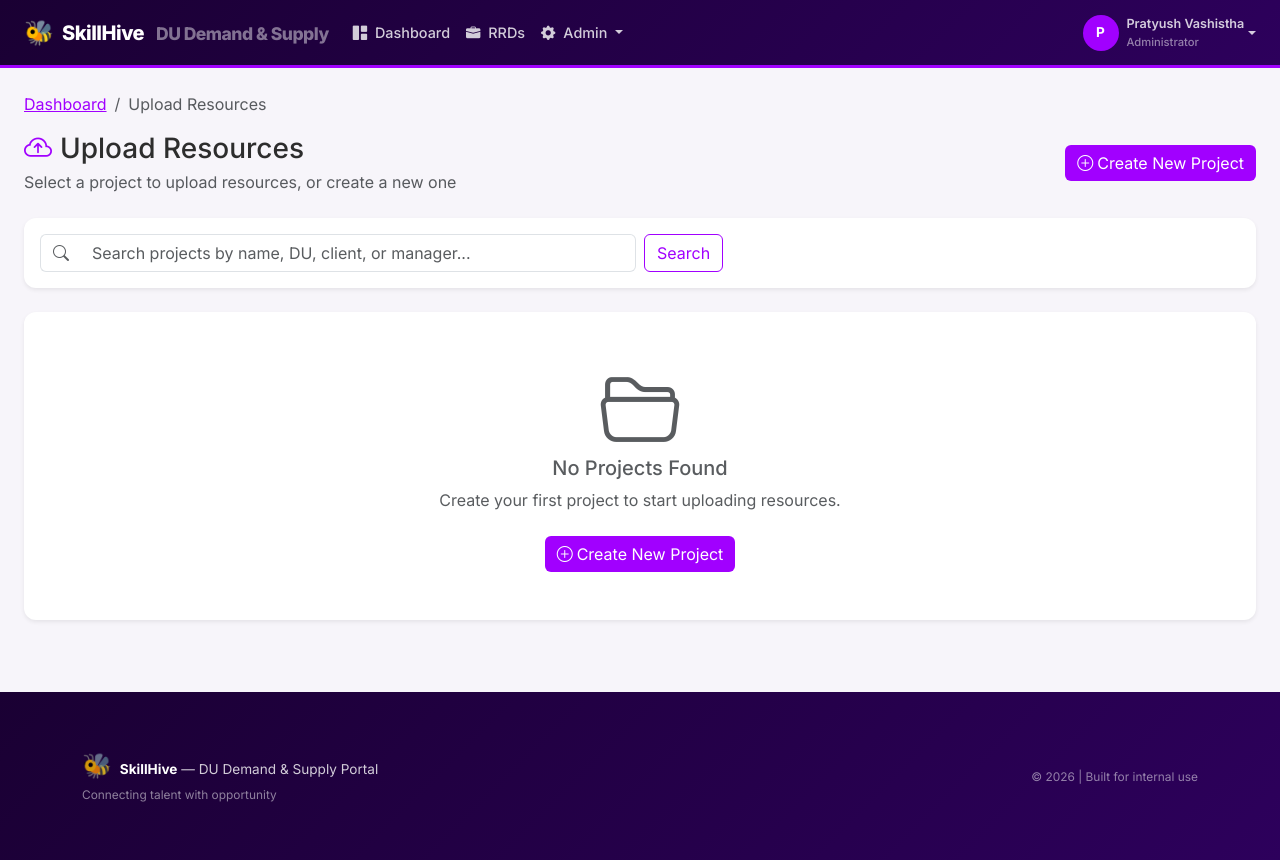
After one commit to VashisthaP/du-skill-tracker, a Flask app: page /resources/ in a window 1280 px wide. The commit adds this page. Run offline with Flask 3, Linux system fonts and the light colour scheme; a user stored in the database is signed in; data that the repository does not hold is empty; some libraries are stand-ins or nearby versions.

Commit message:
v1.4: Add Project creation workflow for resource uploads
- Add du_name, client_name, manager_name fields to Demand model
- Create ProjectForm for simplified project creation
- Add /resources/ route for project selection page
- Add /resources/create-project route for new project creation
- Create select_project.html and create_project.html templates
- Update dashboard: rename 'Upload Resources (via RRD)' to 'Upload Resources'
- Update dashboard link to point to new project selection page
- Add migration 005 for new project fields
- Run migration on production database

```diff
--- a/app/models.py
+++ b/app/models.py
@@ -183,7 +183,7 @@ class Skill(db.Model):
 
 
 # =====================================================
-# DEMAND MODEL
+# DEMAND MODEL (Project/RRD)
 # =====================================================
 class Demand(db.Model):
     """
@@ -199,6 +199,9 @@ class Demand(db.Model):
     project_name = db.Column(db.String(255), nullable=False)
     project_code = db.Column(db.String(50), nullable=True)
     rrd = db.Column(db.String(255), nullable=False)
+    du_name = db.Column(db.String(255), nullable=True)  # DU Name
+    client_name = db.Column(db.String(255), nullable=True)  # Client Name
+    manager_name = db.Column(db.String(255), nullable=True)  # Manager Name
 
     # ---------- Requirement Details ----------
     # Career Level: Accenture career levels 8 (Sr. Manager) to 12 (Associate)
--- a/app/routes/resources.py
+++ b/app/routes/resources.py
@@ -18,7 +18,7 @@ from openpyxl.styles import Font, PatternFill
 
 from app import db
 from app.models import Demand, Resource
-from app.forms import ResourceUploadForm, ResourceEvaluationForm
+from app.forms import ResourceUploadForm, ResourceEvaluationForm, ProjectForm
 from app.utils.decorators import pmo_required
 
 resources_bp = Blueprint('resources', __name__, template_folder='templates')
@@ -72,6 +72,88 @@ def _match_header(header_text):
         if key in normalized or normalized in key:
             return field
     return None
+
+
+# =====================================================
+# SELECT PROJECT (PMO only) - Landing page for Upload Resources
+# =====================================================
+@resources_bp.route('/')
+@login_required
+@pmo_required
+def select_project():
+    """
+    Display list of projects for PMO to select before uploading resources.
+    Shows all projects with option to create a new one.
+    """
+    page = request.args.get('page', 1, type=int)
+    per_page = 10
+
+    # Get all projects (demands), newest first
+    query = Demand.query.order_by(Demand.created_at.desc())
+
+    # Search filter
+    search = request.args.get('search', '').strip()
+    if search:
+        search_pattern = f'%{search}%'
+        query = query.filter(
+            db.or_(
+                Demand.project_name.ilike(search_pattern),
+                Demand.du_name.ilike(search_pattern),
+                Demand.client_name.ilike(search_pattern),
+                Demand.manager_name.ilike(search_pattern),
+            )
+        )
+
+    projects = query.paginate(page=page, per_page=per_page, error_out=False)
+
+    return render_template('resources/select_project.html',
+                           projects=projects,
+                           search=search)
+
+
+# =====================================================
+# CREATE PROJECT (PMO only)
+# =====================================================
+@resources_bp.route('/create-project', methods=['GET', 'POST'])
+@login_required
+@pmo_required
+def create_project():
+    """
+    Create a new project with simplified fields.
+    After creation, redirect to upload resources for this project.
+    """
+    form = ProjectForm()
+
+    if form.validate_on_submit():
+        try:
+            # Create demand/project with simplified fields
+            project = Demand(
+                project_name=form.project_name.data,
+                du_name=form.du_name.data,
+                client_name=form.client_name.data,
+                manager_name=form.manager_name.data,
+                description=form.description.data,
+                # Set defaults for required fields
+                rrd=form.project_name.data,  # Use project name as RRD
+                career_level='11',  # Default to SSE
+                num_positions=1,
+                priority='medium',
+                status='open',
+                created_by=current_user.id,
+            )
+
+            db.session.add(project)
+            db.session.commit()
+
+            flash(f'Project "{project.project_name}" created successfully! Now upload resources.', 'success')
+            return redirect(url_for('resources.upload', demand_id=project.id))
+
+        except Exception as e:
+            db.session.rollback()
+            current_app.logger.error(f"Error creating project: {e}")
+            flash('An error occurred while creating the project. Please try again.', 'danger')
+
+    return render_template('resources/create_project.html', form=form)
 
 
 # =====================================================
--- a/app/templates/dashboard.html
+++ b/app/templates/dashboard.html
@@ -117,8 +117,8 @@
                         </a>
 
                         {% if current_user.is_pmo %}
-                        <a href="{{ url_for('demands.list_demands') }}" class="btn btn-outline-purple btn-sm text-start">
-                            <i class="bi bi-cloud-arrow-up me-2"></i>Upload Resources (via RRD)
+                        <a href="{{ url_for('resources.select_project') }}" class="btn btn-outline-purple btn-sm text-start">
+                            <i class="bi bi-cloud-arrow-up me-2"></i>Upload Resources
                         </a>
                         <a href="{{ url_for('demands.export_excel') }}" class="btn btn-outline-success btn-sm text-start">
                             <i class="bi bi-file-earmark-excel me-2"></i>Export RRDs
--- /dev/null
+++ b/app/templates/resources/select_project.html
@@ -0,0 +1,168 @@
+{% extends "base.html" %}
+{% block title %}Select Project — Upload Resources{% endblock %}
+
+{% block content %}
+<div class="container-fluid px-4 py-4">
+    <!-- Breadcrumb -->
+    <nav aria-label="breadcrumb">
+        <ol class="breadcrumb">
+            <li class="breadcrumb-item"><a href="{{ url_for('main.dashboard') }}">Dashboard</a></li>
+            <li class="breadcrumb-item active">Upload Resources</li>
+        </ol>
+    </nav>
+
+    <!-- Header -->
+    <div class="d-flex justify-content-between align-items-center mb-4">
+        <div>
+            <h3 class="mb-1">
+                <i class="bi bi-cloud-arrow-up text-purple me-2"></i>Upload Resources
+            </h3>
+            <p class="text-muted mb-0">Select a project to upload resources, or create a new one</p>
+        </div>
+        <a href="{{ url_for('resources.create_project') }}" class="btn btn-purple">
+            <i class="bi bi-plus-circle me-1"></i>Create New Project
+        </a>
+    </div>
+
+    <!-- Search -->
+    <div class="card border-0 shadow-sm mb-4">
+        <div class="card-body py-3">
+            <form method="GET" class="row g-2 align-items-center">
+                <div class="col-md-6">
+                    <div class="input-group">
+                        <span class="input-group-text bg-white border-end-0">
+                            <i class="bi bi-search text-muted"></i>
+                        </span>
+                        <input type="text" name="search" class="form-control border-start-0"
+                               placeholder="Search projects by name, DU, client, or manager..."
+                               value="{{ search }}">
+                    </div>
+                </div>
+                <div class="col-auto">
+                    <button type="submit" class="btn btn-outline-purple">Search</button>
+                </div>
+                {% if search %}
+                <div class="col-auto">
+                    <a href="{{ url_for('resources.select_project') }}" class="btn btn-outline-secondary">Clear</a>
+                </div>
+                {% endif %}
+            </form>
+        </div>
+    </div>
+
+    <!-- Projects List -->
+    {% if projects.items %}
+    <div class="row">
+        {% for project in projects.items %}
+        <div class="col-lg-6 col-xl-4 mb-4">
+            <div class="card border-0 shadow-sm h-100 hover-shadow">
+                <div class="card-body">
+                    <div class="d-flex justify-content-between align-items-start mb-2">
+                        <h5 class="card-title mb-0 text-truncate" title="{{ project.project_name }}">
+                            {{ project.project_name }}
+                        </h5>
+                        <span class="badge bg-{{ project.status_color }} ms-2">{{ project.status|title }}</span>
+                    </div>
+
+                    <div class="small text-muted mb-3">
+                        {% if project.du_name %}
+                        <div><i class="bi bi-building me-1"></i>DU: {{ project.du_name }}</div>
+                        {% endif %}
+                        {% if project.client_name %}
+                        <div><i class="bi bi-briefcase me-1"></i>Client: {{ project.client_name }}</div>
+                        {% endif %}
+                        {% if project.manager_name %}
+                        <div><i class="bi bi-person me-1"></i>Manager: {{ project.manager_name }}</div>
+                        {% endif %}
+                        <div><i class="bi bi-calendar me-1"></i>Created: {{ project.created_at.strftime('%d %b %Y') }}</div>
+                    </div>
+
+                    <div class="d-flex justify-content-between align-items-center">
+                        <span class="text-muted small">
+                            <i class="bi bi-people me-1"></i>{{ project.resources.count() if project.resources else 0 }} resources
+                        </span>
+                        <div>
+                            <a href="{{ url_for('resources.list_resources', demand_id=project.id) }}"
+                               class="btn btn-sm btn-outline-secondary me-1">
+                                <i class="bi bi-eye"></i>
+                            </a>
+                            <a href="{{ url_for('resources.upload', demand_id=project.id) }}"
+                               class="btn btn-sm btn-purple">
+                                <i class="bi bi-cloud-arrow-up me-1"></i>Upload
+                            </a>
+                        </div>
+                    </div>
+                </div>
+            </div>
+        </div>
+        {% endfor %}
+    </div>
+
+    <!-- Pagination -->
+    {% if projects.pages > 1 %}
+    <nav aria-label="Page navigation" class="mt-4">
+        <ul class="pagination justify-content-center">
+            {% if projects.has_prev %}
+            <li class="page-item">
+                <a class="page-link" href="{{ url_for('resources.select_project', page=projects.prev_num, search=search) }}">
+                    <i class="bi bi-chevron-left"></i>
+                </a>
+            </li>
+            {% endif %}
+
+            {% for num in projects.iter_pages(left_edge=1, right_edge=1, left_current=2, right_current=2) %}
+                {% if num %}
+                    {% if num == projects.page %}
+                    <li class="page-item active"><span class="page-link">{{ num }}</span></li>
+                    {% else %}
+                    <li class="page-item">
+                        <a class="page-link" href="{{ url_for('resources.select_project', page=num, search=search) }}">{{ num }}</a>
+                    </li>
+                    {% endif %}
+                {% else %}
+                    <li class="page-item disabled"><span class="page-link">…</span></li>
+                {% endif %}
+            {% endfor %}
+
+            {% if projects.has_next %}
+            <li class="page-item">
+                <a class="page-link" href="{{ url_for('resources.select_project', page=projects.next_num, search=search) }}">
+                    <i class="bi bi-chevron-right"></i>
+                </a>
+            </li>
+            {% endif %}
+        </ul>
+    </nav>
+    {% endif %}
+
+    {% else %}
+    <!-- Empty State -->
+    <div class="card border-0 shadow-sm">
+        <div class="card-body text-center py-5">
+            <i class="bi bi-folder2-open display-1 text-muted mb-3"></i>
+            <h5 class="text-muted mb-2">No Projects Found</h5>
+            <p class="text-muted mb-4">
+                {% if search %}
+                    No projects match your search. Try a different term or create a new project.
+                {% else %}
+                    Create your first project to start uploading resources.
+                {% endif %}
+            </p>
+            <a href="{{ url_for('resources.create_project') }}" class="btn btn-purple">
+                <i class="bi bi-plus-circle me-1"></i>Create New Project
+            </a>
+        </div>
+    </div>
+    {% endif %}
+</div>
+
+<style>
+.hover-shadow {
+    transition: box-shadow 0.2s ease-in-out, transform 0.2s ease-in-out;
+}
+.hover-shadow:hover {
+    box-shadow: 0 0.5rem 1rem rgba(161, 0, 255, 0.15) !important;
+    transform: translateY(-2px);
+}
+</style>
+{% endblock %}
```
Also changed, not shown: app/forms.py (+45 -0 lines), app/templates/resources/create_project.html (added, +110 -0 lines), scripts/run_migrations.py (+24 -0 lines), database/migrations/005_add_project_fields.sql (added).
